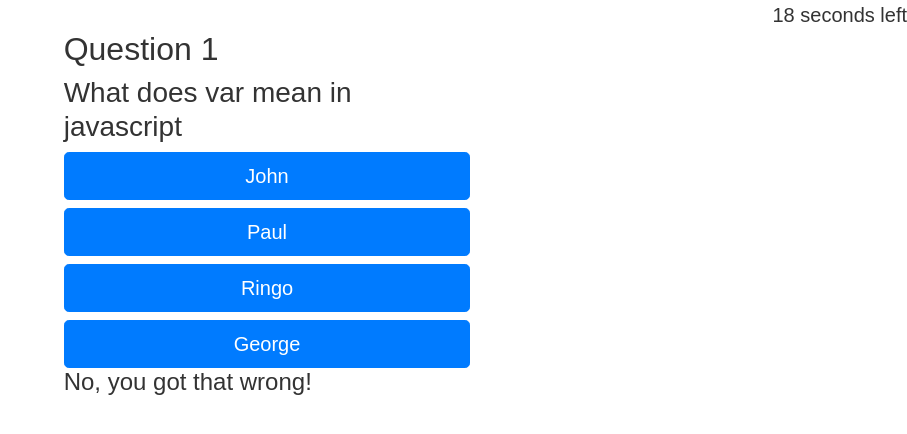
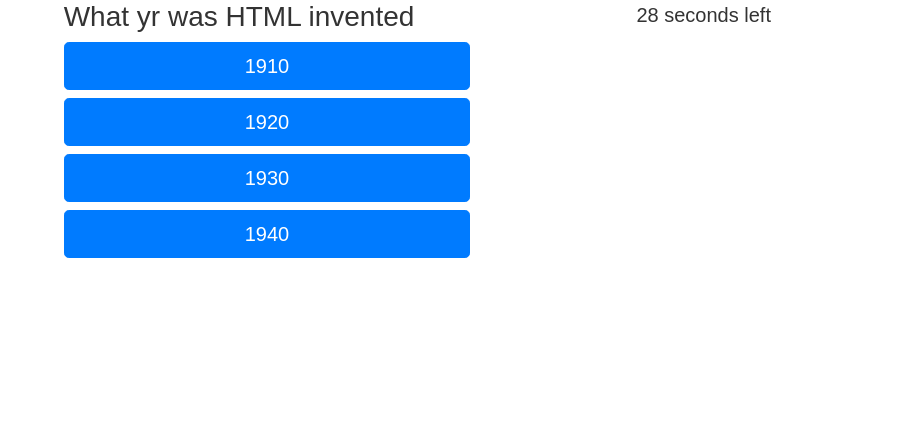
Before and after one commit to BH-2312/codequiz, a plain HTML site: page index.html in a window 1280 px wide. Both pictures are taken after a click on the button "Start Quiz!". Shown: the whole page, without its empty margins (373-1280 px from the left). Drawn offline with nearby package versions, Linux system fonts and the light colour scheme; files whose address does not match are found by name.

Commit message:
Changed structure of .js and added new features, now working better but not complete

```diff
--- a/index.html
+++ b/index.html
@@ -11,34 +11,49 @@
 </head>
 
 <body>
+    <!-- welcome screen and button-->
     <div id="firstScreen">
         <h1>Welcome to the Code Quiz</h1>
         <button id="startquiz" href=>Start Quiz!</button>
     </div>
-    <div class="time"></div>
+    <!-- main quiz area-->
     <div id="quizBody">
 
         <div class="row">
             <div class="col"> </div>
             <div class="col">
-                <h2> Question <span id=questionNo> 1 </span></h2>
-                <h3 class id = "question">Question goes here</h3>
-                <button type="button" class="btn btn-primary btn-lg btn-block"
-                id = answer1>1</button>
-                <button type="button" class="btn btn-primary btn-lg btn-block" id = answer2>2</button>
-                <button type="button" class="btn btn-primary btn-lg btn-block" id = answer3>3</button>
-                <button type="button" class="btn btn-primary btn-lg btn-block" id = answer4>4</button>
-
+                <!--Quiz question-->
+                <h3 class id="question">Question goes here</h3>
+                <!--Potential quiz answers-->
+                <button type="button" class="btn btn-primary btn-lg btn-block" id=answer1
+                    onclick="checkAnswer(1)">1</button>
+                <button type="button" class="btn btn-primary btn-lg btn-block" id=answer2
+                    onclick="checkAnswer(2)">2</button>
+                <button type="button" class="btn btn-primary btn-lg btn-block" id=answer3
+                    onclick="checkAnswer(3)">3</button>
+                <button type="button" class="btn btn-primary btn-lg btn-block" id=answer4
+                    onclick="checkAnswer(4)">4</button>
+                <!--Was the answer correct?-->
                 <h4 id=yesNo></h4>
 
             </div>
             <div class="col">
+                <!--The timer-->
+                <div class="time"></div>
             </div>
+    </div>
+    </div>
+<!--Final score screen-->
+<div id = "scoreboard">
+    <div class="card" style="width: 18rem;">
+        <img src="C:\Users\benhi\OneDrive\Desktop\Coding BootCamp\codequiz\Well-Done.png" class="card-img-top" alt="well done">
+        <div class="card-body">
+          <p class="card-text">Well done you completed the quiz!</p>
+        </div>
+      </div>
+</div>
 
-        </div>
-
-
-        <script src=script.js> </script>
+    <script src=script.js> </script>
 
 </body>
 
--- a/script.js
+++ b/script.js
@@ -1,80 +1,144 @@
 var startquiz = document.getElementById("startquiz");
 var firstScreen = document.getElementById("firstScreen");
 var timeEl = document.querySelector(".time");
-var secondsLeft = 20;
-var question1 = ["1910", "1920", "1930", "1940"];
-var question2 = ["John", "Paul", "Ringo", "George"]
+var secondsLeft = 30;
+//var question1 = ["1910", "1920", "1930", "1940"];
+//var question2 = ["John", "Paul", "Ringo", "George"]
 var answers = document.getElementById("answers");
-var test = document.getElementById("test");
-var answer1 = document.getElementById("answer1");
-var answer2 = document.getElementById("answer2");
-var answer3 = document.getElementById("answer3");
-var answer4 = document.getElementById("answer4");
+//var test = document.getElementById("test");
+//var answer1 = document.getElementById("answer1");
+//var answer2 = document.getElementById("answer2");
+//var answer3 = document.getElementById("answer3");
+//var answer4 = document.getElementById("answer4");
 var questionNo = document.getElementById("questionNo");
 var quiz = document.getElementById("quizBody");
 var yesNo = document.getElementById("yesNo");
 var ask = ["What yr was HTML invented", " What does var mean in javascript", "What does CSS stand for?", "What is a stylesheet?"]
 var question = document.getElementById("question");
 var isCorrect = ["Yes that is correct", "No, you got that wrong!"]
+var newQuestion = [
+	{
+		question: "What yr was HTML invented",
+		choice1: "1910",
+		choice2: "1920",
+		choice3: "1930",
+		choice4: "1940",
+		correct: "1",
+	},
+	{
+		question: "What does var mean in javascript",
+		choice1: "John",
+		choice2: "Paul",
+		choice3: "Ringo",
+		choice4: "George",
+		correct: "2",
+	},
+	{
+		question: "hello team",
+		choice1: "Wayne",
+		choice2: "Paul",
+		choice3: "Ringo",
+		choice4: "Kim",
+		correct: "4",
+	}]
+var lastQuestionIndex = newQuestion.length - 1;
+var runningQuestionIndex = 0;
+var scoreboard = document.getElementById("scoreboard");
+
 
 
 // start button to begin quiz
 startquiz.addEventListener("click", function (event) {
 	// Removes button and first heading
-	firstScreen.parentNode.removeChild(firstScreen);
+	firstScreen.parentNode.removeChild(firstScreen)
 	//sets timer
 	setTime();
 	//start the quiz
-	quizStart();
+	quizStart()
+	//run render question function
+	renderQuestion();
+	//check answer
+	checkAnswer(answer);
+	//run scoreboard
+	scoreboard();
+
+
+});
 //ask question 1
-	questionAsker1();
+//questionAsker1();
 //is it correct?
-	checkAnswer1();
+//checkAnswer1();
 //ask question 2
-	questionAsker2();
+//questionAsker2();
 //is it correct?
-	checkAnswer2()
-});
+//checkAnswer2()
+
 
 function setTime() {
 	var timerInterval = setInterval(function () {
 		secondsLeft--;
 		timeEl.textContent = secondsLeft + " seconds left";
 
-		if (yesNo.innerText = isCorrect[1]) {
-			secondsLeft - 10;
-		}
-
 		if (secondsLeft === 0) {
 			clearInterval(timerInterval);
 			sendMessage();
 		}
 
+
 	}, 1000);
 }
-
 //message when time expires
 function sendMessage() {
 	timeEl.textContent = "Time up champion ";
 }
-
 //establish quiz questions
 function quizStart() {
 	quiz.style.visibility = "visible";
 }
+//new function to ask questions
+function renderQuestion() {
+	var q = newQuestion[runningQuestionIndex];
+	question.innerHTML = q.question;
+	answer1.innerHTML = q.choice1;
+	answer2.innerHTML = q.choice2;
+	answer3.innerHTML = q.choice3;
+	answer4.innerHTML = q.choice4;
+}
+//function to check answer and then progress quiz
+function checkAnswer(answer) {
+	if (newQuestion[runningQuestionIndex].correct == answer) {
+		yesNo.innerText = isCorrect[0];
+	}else{ yesNo.innerText = isCorrect[1];
+		timeoff();
 
-// different quiz questions using for loop
-function questionAsker1() {
-	for (var i = 0; i < ask.length; i++) {
+	}
+	if(runningQuestionIndex < lastQuestionIndex) {
+		runningQuestionIndex++;
+		renderQuestion();
+
+	} else{
+		score();
+
+	}
+}
+
+function score(){
+	quiz.parentNode.removeChild(quiz);
+	scoreboard.style.visibility = "visible";
+
+}
+function timeoff(){
+	secondsLeft - 10
+}
+// ask 1st quiz question
+/* function questionAsker1() {
 	question.innerText = ask[0];
-	}
-	for (var i = 0; i < question1.length; i++) {
 	answer1.innerText = question1[0];
 	answer2.innerText = question1[1];
 	answer3.innerText = question1[2];
 	answer4.innerText = question1[3];
 }
-}
+
 //check is answer is correct
 function checkAnswer1() {
 	answer1.addEventListener("click", function () {
@@ -92,18 +156,16 @@ function nextQuestion() {
 
 // ask question 2
 function questionAsker2() {
-	for (var i = 0; i < ask.length; i++) {
+
 	question.innerText = ask[1];
-	}
-	for (var i = 0; i < question1.length; i++) {
 	answer1.innerText = question2[0];
 	answer2.innerText = question2[1];
 	answer3.innerText = question2[2];
 	answer4.innerText = question2[3];
-	}
+
 }
 //check is answer is correct
-function checkAnswer2() {
+function checkAnswer2(event) {
 	answer2.addEventListener("click", function () {
 		yesNo.innerText = isCorrect[0]
 	})
@@ -117,3 +179,11 @@ function checkAnswer2() {
 		yesNo.innerText = isCorrect[1];
 	})
 }
+
+
+
+
+
+
+
+*/
--- a/style.css
+++ b/style.css
@@ -3,6 +3,8 @@ width:5cm ;
 height: 3cm;
 color: whitesmoke;
 background-color: violet;
+display: inline-block;
+
 }
 body{
 	font-size: 20px;
@@ -10,9 +12,25 @@ body{
 	color: #333;
 }
 .time {
-	text-align: right;
+	text-align: center;
+
 }
 #quizBody{
 visibility: hidden;
 
 }
+#scoreboard{
+	visibility: hidden;
+	text-align: center;
+
+	}
+h1{
+	text-align: center;
+}
+#firstScreen{
+	text-align: center;
+
+}
+.card{
+	display: inline-block;
+}
```
Also changed, not shown: Well-Done.png (added). Lines whose indentation alone changed are shown as unchanged.
